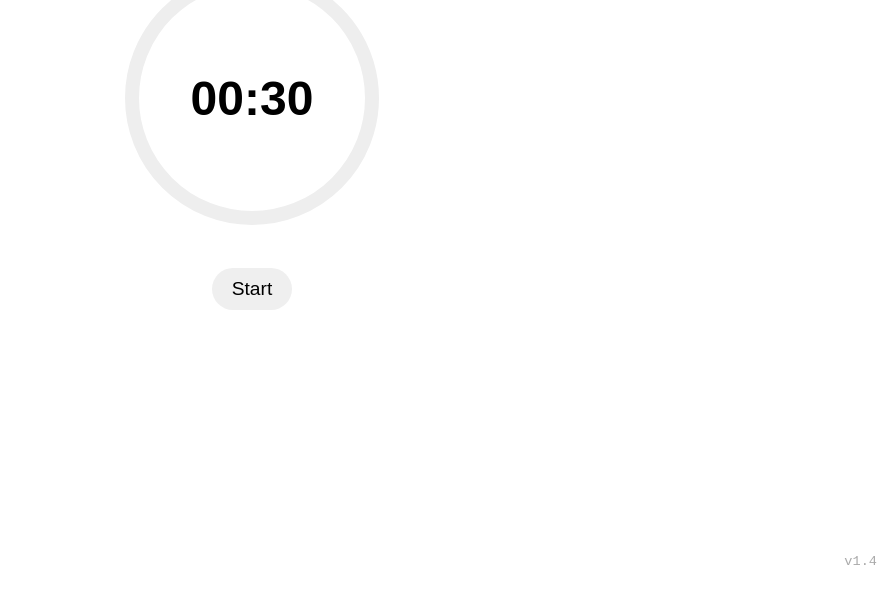
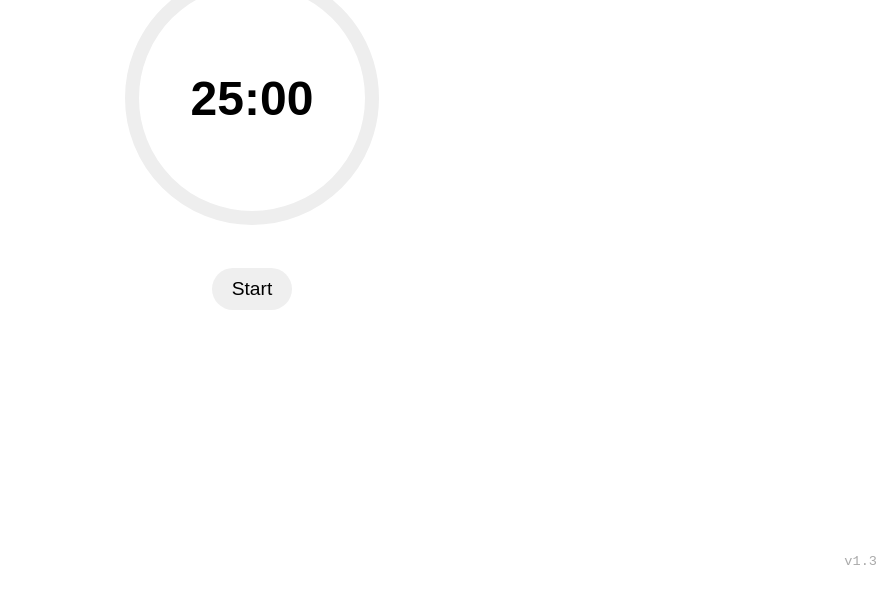
Before and after one commit to Maxibear18/pomodorotimer, a React (Create React App) app in the folder pomodoro-timer/: page / in a window 1280 px wide. Shown: the part 221-824 px from the top of the page, without its empty margins (388-1280 px from the left). Built offline with nearby package versions, Linux system fonts and the light colour scheme.

Commit message:
fixed timers from testing

```diff
--- a/pomodoro-timer/src/Timer.js
+++ b/pomodoro-timer/src/Timer.js
@@ -2,9 +2,9 @@ import React, { useState, useEffect, useRef } from "react";
 import "./Timer.css";
 
 const Timer = () => {
-  const WORK_TIME = 0.5 * 60;
-  const SHORT_BREAK = 0.5 * 60;
-  const LONG_BREAK = 0.5 * 60;
+  const WORK_TIME = 25 * 60;
+  const SHORT_BREAK = 5 * 60;
+  const LONG_BREAK = 15 * 60;
 
   const [secondsLeft, setSecondsLeft] = useState(WORK_TIME);
   const [customTotalTime, setCustomTotalTime] = useState(0);
@@ -222,7 +222,7 @@ const Timer = () => {
       </div>
 
       <audio ref={alarmRef} src="/alarm.mp3" />
-      <div className="version-label">v1.4</div>
+      <div className="version-label">v1.3</div>
     </div>
   );
 };
```
